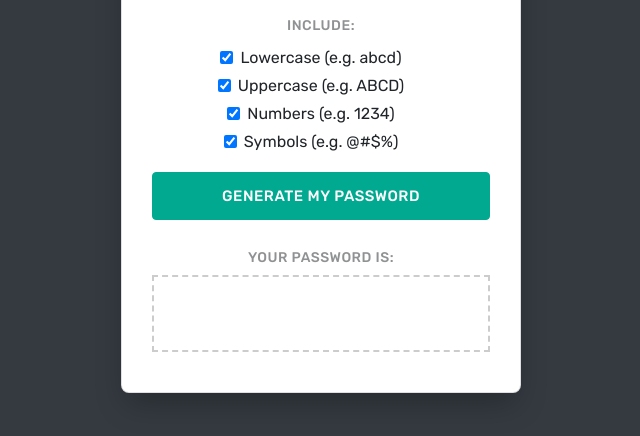
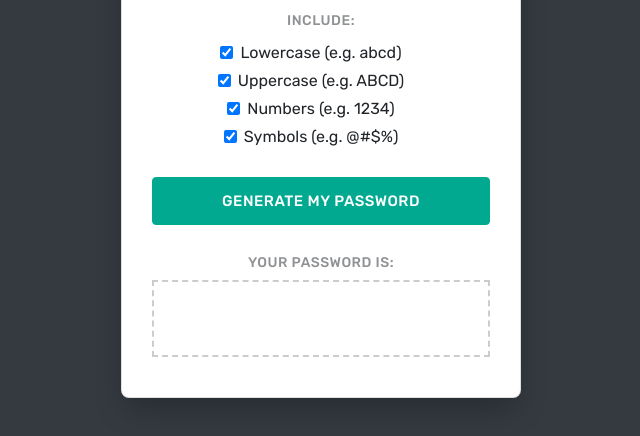
Before and after one commit to larguar/password-generator, a plain HTML site: page index.html in a window 1280 px wide. Shown: the part 268-704 px from the top of the page, without its empty margins (319-959 px from the left). Drawn offline with nearby package versions, Linux system fonts and the light colour scheme.

Commit message:
minor style tweaks

```diff
--- a/css/style.css
+++ b/css/style.css
@@ -13,6 +13,13 @@ h1 {
     margin-bottom: 20px;
     line-height: 1.1;
 }
+h2, .form-group > label {
+    font-weight: 500;
+    font-size: 14px;
+    text-transform: uppercase;
+    letter-spacing: 0.5px;
+    opacity: 0.5;
+}
 .btn {
     font-size: 15px;
     line-height: 1;
@@ -20,18 +27,18 @@ h1 {
     letter-spacing: 0.5px;
     padding: 16px 20px 15px 20px;
     font-weight: 500;
+    margin-top: 10px;
+    margin-bottom: 10px;
 }
 .btn-primary {
     color: #fff;
     background-color: #01A990;
     border-color: #01A990;
-    font-weight: 500;
 }
 .btn-primary:hover, .btn-primary:not(:disabled):not(.disabled):active, .btn-primary.focus, .btn-primary:focus {
     color: #fff;
     background-color: #01886a;
     border-color: #01886a;
-    font-weight: 500;
 }
 .content {
     text-align: center;
@@ -39,23 +46,12 @@ h1 {
     margin: 0 auto;
     width: 100%;
 }
-hr {
-    margin: 15px 0;
-    border: none;
-}
 .card {
     margin-bottom: 30px;
     border-radius: 8px;
     overflow: hidden;
     box-shadow: 0 15px 30px -5px rgba(0,0,0,0.25);
     padding: 40px 30px;
-}
-h2, .form-group > label {
-    font-weight: 500;
-    font-size: 14px;
-    text-transform: uppercase;
-    letter-spacing: 0.5px;
-    opacity: 0.5;
 }
 .form-check {
     padding: 2px;
@@ -66,6 +62,10 @@ input#randomResult {
     font-weight: 500;
     font-size: 22px;
     border: dashed 2px #ccc;
+    width: 100%;
+}
+div#result {
+    margin-top: 20px;
 }
 @media screen and (max-width:767px) {
 	.d-flex.align-items-center.h-100 {
--- a/index.html
+++ b/index.html
@@ -19,7 +19,9 @@
     <div class="d-flex align-items-center h-100">
         <section class="content">
             <article class="card">
+
 	            <h1>Password Generator</h1>
+
                 <form>
 	                <div class="form-group">
 						<label for="passwordLength">Password Length:</label>
@@ -47,10 +49,11 @@
 				</form>
 				<button onclick="readySetGo()" class="btn btn-primary">Generate My Password</button>
 
-				<hr>
+				<div id="result">
+					<h2>Your Password Is:</h2>
+					<input type="text" value="" id="randomResult">
+				</div>
 
-				<h2>Your Password Is:</h2>
-				<input type="text" value="" id="randomResult">
             </article>
         </section>
     </div>
```
